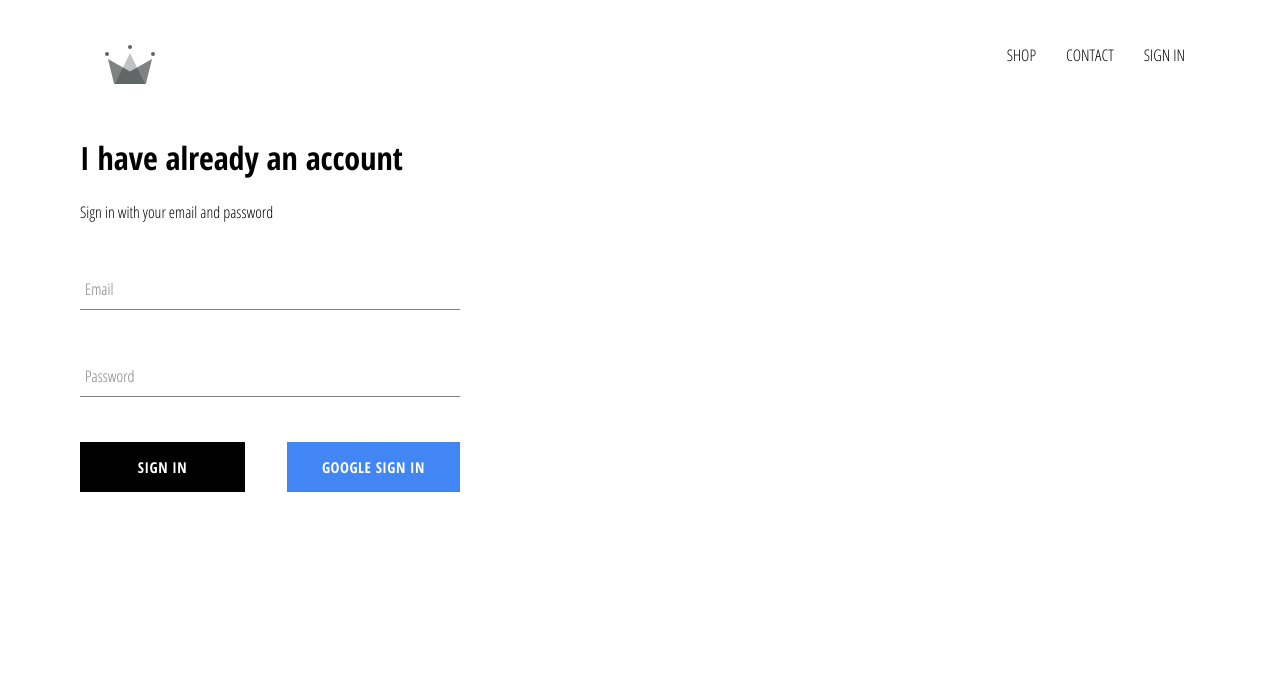
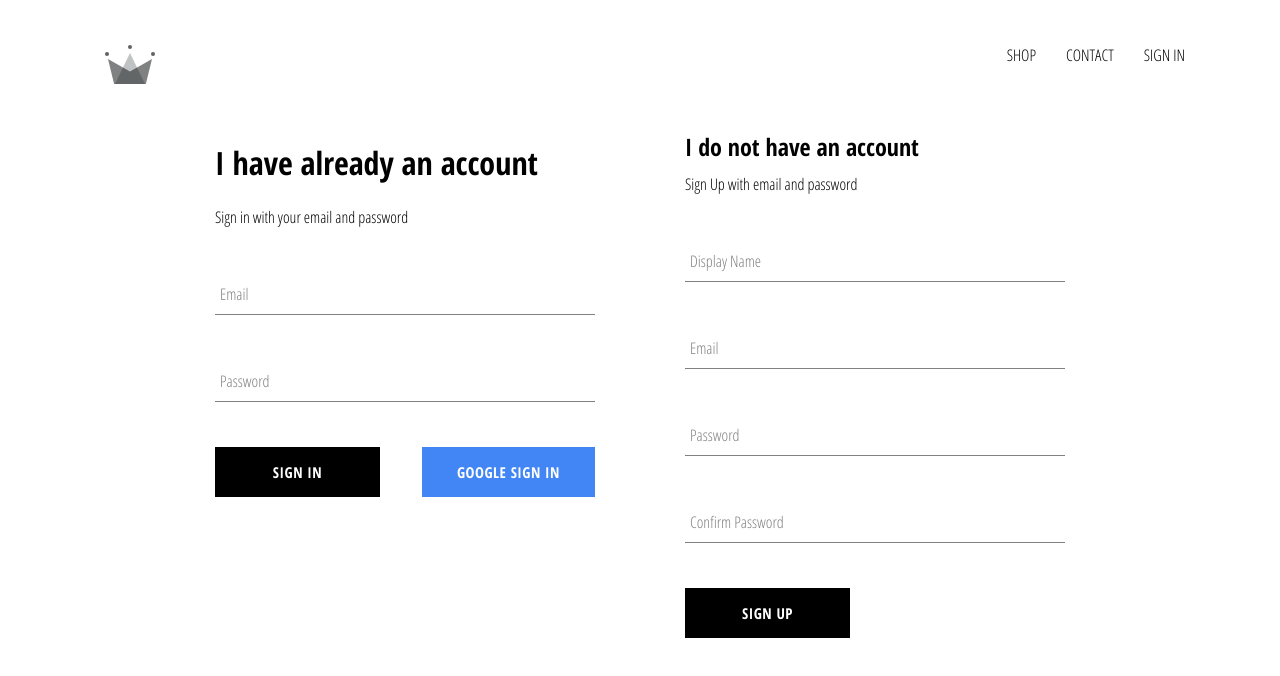
Before and after one commit to Ashraful-Dowla/crwn-clothing, a React (Create React App) app: page /signin in a window 1280 px wide. Shown: the top 676 px of the page. Built offline with nearby package versions, Linux system fonts and the light colour scheme; no server answers.

Commit message:
implemented firebase utils, included ability to store authenticated users into our firestore database

```diff
--- a/src/App.js
+++ b/src/App.js
@@ -8,7 +8,7 @@
 import ShopPage from './pages/shop/shop.component';
 import SignInAndSignUp from './pages/sign-in-and-sign-up/sign-in-and-sign-up.component';
 import Header from './components/header/header.component';
-import { auth } from './firebase/firebase.utils';
+import { auth, createUserProfileDocument } from './firebase/firebase.utils';
 
 
 class App extends React.Component {
@@ -24,10 +24,26 @@
     unsuscribeFromAuth = null;
 
     componentDidMount(){
-       this.unsuscribeFromAuth = auth.onAuthStateChanged(user =>{
-          this.setState({ currentUser: user});
+       this.unsuscribeFromAuth = auth.onAuthStateChanged(async (userAuth) =>{
 
-          //console.log(user);
+          if(userAuth){
+              const userRef = await createUserProfileDocument(userAuth);
+
+              userRef.onSnapshot(snapShot =>{
+                this.setState({
+                  currentUser:{
+                    id: snapShot.id,
+                    ...snapShot.data()
+                  }
+                },()=>{
+                  console.log(this.state);
+                });
+              });
+
+          }
+          else{
+             this.setState({currentUser: userAuth});
+          }
        });
     }
 
--- /dev/null
+++ b/src/components/sign-up/sign-up.component.jsx
@@ -0,0 +1,103 @@
+import React from 'react';
+
+import FormInput from '../form-input/form-input.component';
+import CustomButton from '../custom-button/custom-button.component';
+
+import { auth, createUserProfileDocument } from '../../firebase/firebase.utils';
+
+import './sign-up.styles.scss';
+
+class SignUp extends React.Component{
+
+    constructor(props){
+        super(props);
+
+        this.state = {
+            displayName: '',
+            email:'',
+            password:'',
+            confirmPassword:''
+        };
+
+    }
+
+    handleSubmit = async(event) =>{
+        event.preventDefault();
+        const {displayName, email, password, confirmPassword} = this.state;
+
+        if(password != confirmPassword){
+            alert("password dont match");
+            return ;
+        }
+
+        try{
+            const{user} = await auth.createUserWithEmailAndPassword(email, password);
+            await createUserProfileDocument(user, {displayName});
+
+            this.setState({
+                displayName: '',
+                email:'',
+                password:'',
+                confirmPassword:''
+            });
+
+        }catch(error){
+            console.error(error);
+        }
+
+    }
+
+    handleChange = event =>{
+        const{name, value} = event.target;
+        this.setState({ [name]:value });
+    }
+
+    render(){
+        const {displayName, email, password, confirmPassword} = this.state;
+        return (
+            <div className="sign-up">
+                <h2 className="title">I do not have an account</h2>
+                <span>Sign Up with email and password</span>
+                <form className="sign-up-form" onSubmit={this.handleSubmit}>
+                    <FormInput
+                       type="text"
+                       name="displayName"
+                       label="Display Name"
+                       handleChange={this.handleChange}
+                       value={displayName}
+                       required
+                    />
+                    <FormInput
+                       type="email"
+                       name="email"
+                       label="Email"
+                       handleChange={this.handleChange}
+                       value={email}
+                       required
+                    />
+                    <FormInput
+                       type="password"
+                       name="password"
+                       label="Password"
+                       handleChange={this.handleChange}
+                       value={password}
+                       required
+                    />
+                    <FormInput
+                       type="password"
+                       name="confirmPassword"
+                       label="Confirm Password"
+                       handleChange={this.handleChange}
+                       value={confirmPassword}
+                       required
+                    />
+                    <CustomButton type="submit">
+                        SIGN UP
+                    </CustomButton>
+                </form>
+            </div>
+        );
+    }
+}
+
+export default SignUp;
--- /dev/null
+++ b/src/components/sign-up/sign-up.styles.scss
@@ -0,0 +1,9 @@
+.sign-up{
+    display: flex;
+    flex-direction: column;
+    width: 380px;
+
+    .title{
+        margin: 10px 0;
+    }
+}
--- a/src/firebase/firebase.utils.js
+++ b/src/firebase/firebase.utils.js
@@ -13,6 +13,36 @@
     appId: "1:32593660237:web:0fec99816d400cdeeecf04"
 };
 
+
+export const createUserProfileDocument = async (userAuth, additionalData) =>{
+    //console.log(userAuth);
+    if(!userAuth) return ;
+
+    const userRef = firestore.doc(`users/${userAuth.uid}`);
+
+    const snapShot = await userRef.get();
+
+    if(!snapShot.exists){
+
+        const { displayName, email } = userAuth;
+        const createdAt = new Date();
+
+        try{
+            await userRef.set({
+                displayName,
+                email,
+                createdAt,
+                ...additionalData
+            })
+        }catch (error){
+            console.log('error creating user', error.message);
+        }
+    }
+
+    return userRef;
+};
+
+
 firebase.initializeApp(config);
 
 
--- a/src/pages/sign-in-and-sign-up/sign-in-and-sign-up.component.jsx
+++ b/src/pages/sign-in-and-sign-up/sign-in-and-sign-up.component.jsx
@@ -1,6 +1,7 @@
 import React from 'react';
 
 import SignIn from '../../components/sign-in/sign-in.component';
+import SignUp from '../../components/sign-up/sign-up.component';
 
 import './sign-in-and-sign-up.styles.scss';
 
@@ -8,6 +9,7 @@
 const SignInAndSignUpPage = () => (
     <div className="sign-in-and-sign-up ">
         <SignIn/>
+        <SignUp/>
     </div>
 );
 
--- a/src/pages/sign-in-and-sign-up/sign-in-and-sign-up.styles.scss
+++ b/src/pages/sign-in-and-sign-up/sign-in-and-sign-up.styles.scss
@@ -0,0 +1,6 @@
+.sign-in-and-sign-up{
+    width: 850px;
+    display: flex;
+    justify-content: space-between;
+    margin: 30px auto;
+}
```
